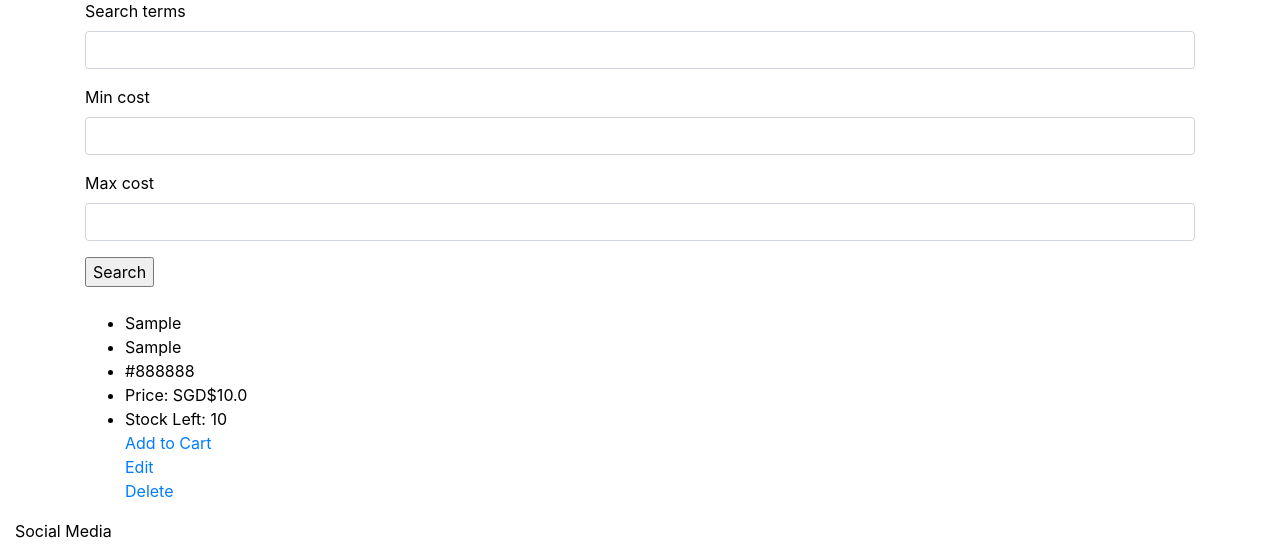
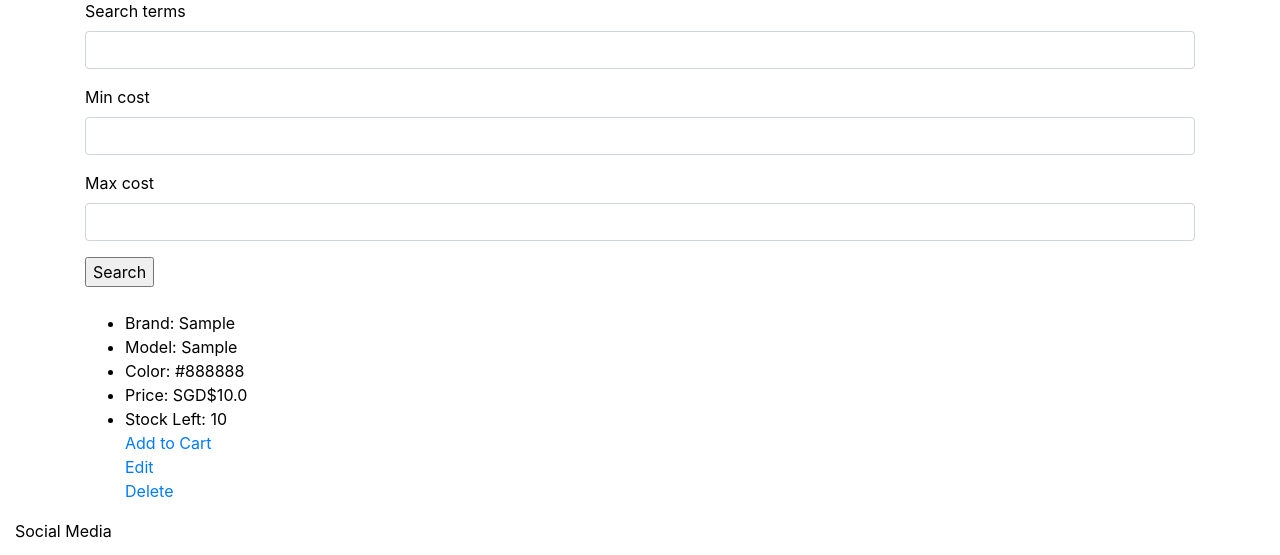
Before and after one commit to papadum-is-nice/TGC_Milestone_Project_4, a Django app: page /show_guitars/ in a window 1280 px wide. Shown: the part 146-701 px from the top of the page. Run offline with Django 3.2, Linux system fonts and the light colour scheme; tables that the repository leaves empty hold one stand-in row (values such as "Sample post"); some libraries are stand-ins or nearby versions.

Commit message:
Edited Show Guitars html

```diff
--- a/guitars/models.py
+++ b/guitars/models.py
@@ -9,7 +9,7 @@ class Guitars(models.Model):
     gtype = models.ForeignKey('Gtype', blank=True, null=True, on_delete=models.CASCADE)
     desc = models.TextField(blank=False)
     color = models.CharField(blank=False, max_length=50)
-    prod_year = models.CharField(blank=False, max_length=4)
+    prod_year = models.CharField(blank=True, max_length=4)
     cost = models.FloatField(blank=False)
     stockrem = models.IntegerField(blank=False, default=0)
     image = ImageField(blank=True, null=True)
--- a/templates/show_guitars.html
+++ b/templates/show_guitars.html
@@ -12,9 +12,9 @@
         <img src="{{guitar.image.cdn_url}}"/>
         {%endif%}
 
-    <li>{{guitar.brand}}</li>
-    <li>{{guitar.model}}</li>
-    <li>{{guitar.color}}</li>
+    <li>Brand: {{guitar.brand}}</li>
+    <li>Model: {{guitar.model}}</li>
+    <li>Color: {{guitar.color}}</li>
     <li>Price: SGD${{guitar.cost}}</li>
     <li>Stock Left: {{guitar.stockrem}}</li>
     <a href="{% url 'add_to_cart' guitar_id=guitar.id %}">Add to Cart</a><br>
```
Also changed, not shown: guitars/migrations/0017_auto_20200215_1108.py (added), guitars/migrations/0018_auto_20200215_1109.py (added).
